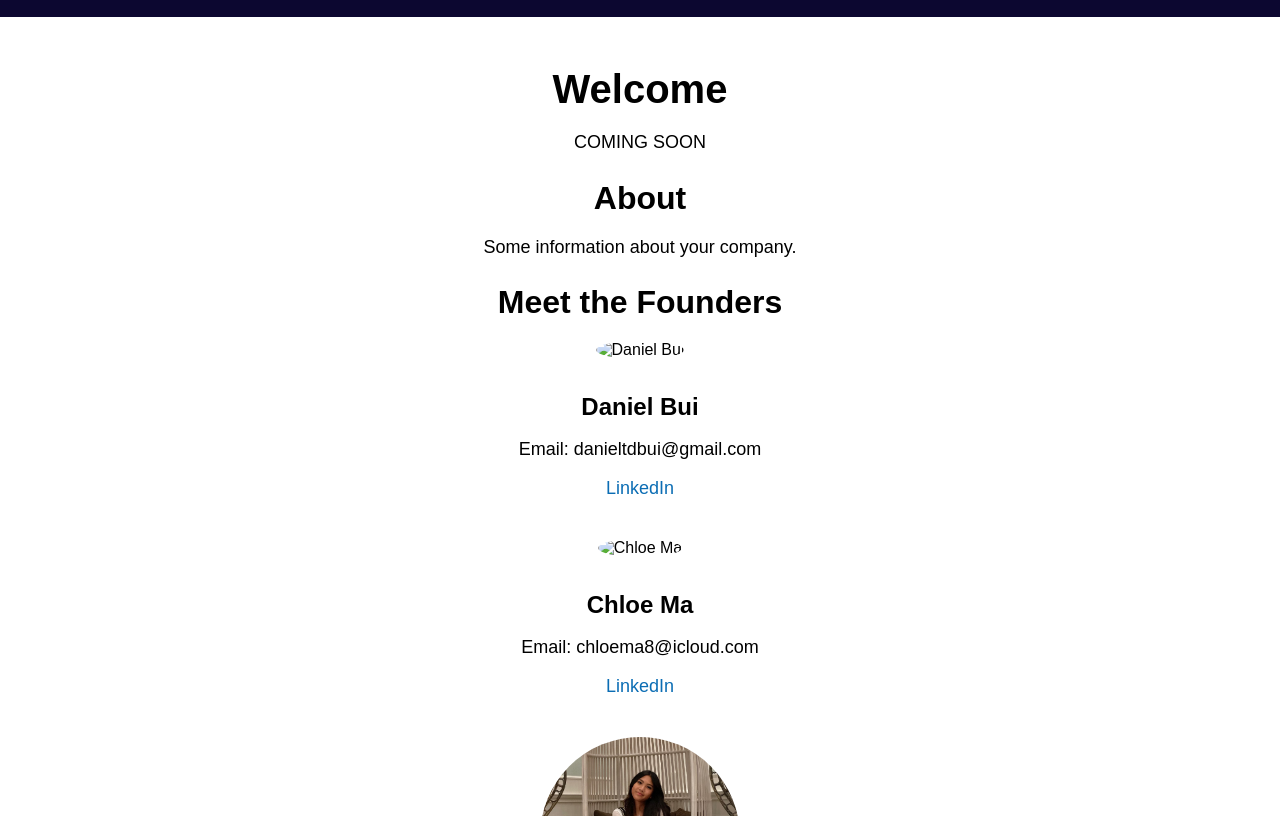
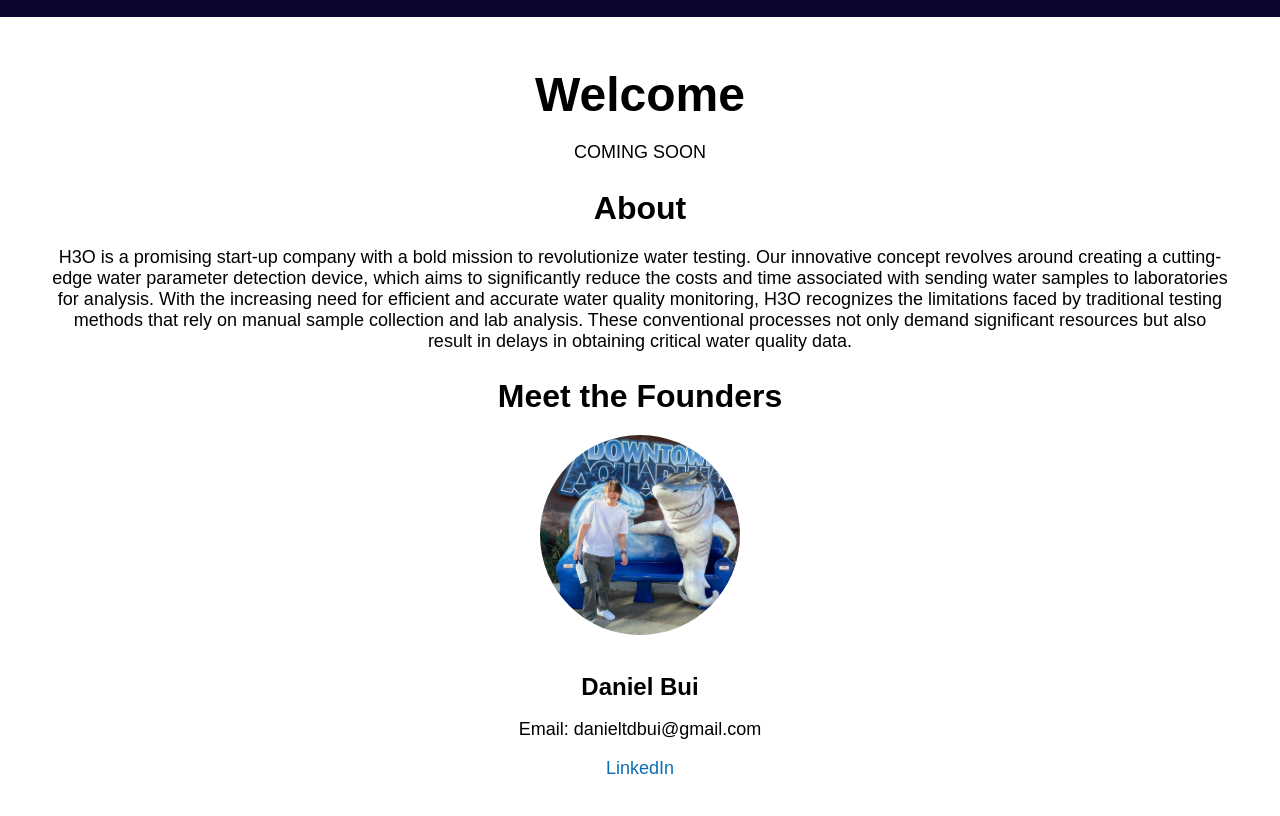
Before and after one commit to zekedomz/h30-spectra, a plain HTML site: page index.html in a window 1280 px wide. Shown: the part 187-1003 px from the top of the page. Drawn offline with Linux system fonts and the light colour scheme.

Commit message:
Updated about section, pictures, and coming soon

```diff
--- a/assets/style.css
+++ b/assets/style.css
@@ -42,7 +42,7 @@ body {
 }
 
 h1 {
-  font-size: 40px;
+  font-size: 48px; /* Updated font size */
   margin-bottom: 20px;
 }
 
--- a/index.html
+++ b/index.html
@@ -23,23 +23,26 @@
     <p>COMING SOON</p>
 
     <h2 id="about">About</h2>
-    <p>Some information about your company.</p>
+    <p>H3O is a promising start-up company with a bold mission to revolutionize water testing.
+      Our innovative concept revolves around creating a cutting-edge water parameter detection device, which aims to significantly reduce the costs and time associated with sending water samples to laboratories for analysis.
+      With the increasing need for efficient and accurate water quality monitoring, H3O recognizes the limitations faced by traditional testing methods that rely on manual sample collection and lab analysis.
+      These conventional processes not only demand significant resources but also result in delays in obtaining critical water quality data.</p>
 
     <h2 id="services">Meet the Founders</h2>
     <div class="founder">
-      <img src="assets/images/founder3.jpg" alt="Daniel Bui">
+      <img src="assets/images/daniel-bui.jpg" alt="Daniel Bui">
       <h3>Daniel Bui</h3>
       <p>Email: danieltdbui@gmail.com</p>
       <p><a href="https://www.linkedin.com/in/daniel-bui-a393a123a/">LinkedIn</a></p>
     </div>
     <div class="founder">
-      <img src="assets/images/founder2.jpg" alt="Chloe Ma">
+      <img src="assets/images/chloe-ma.jpg" alt="Chloe Ma">
       <h3>Chloe Ma</h3>
       <p>Email: chloema8@icloud.com</p>
       <p><a href="https://www.linkedin.com/in/chloe-ma-8a718327b/">LinkedIn</a></p>
     </div>
     <div class="founder">
-      <img src="assets/images/hayle-ma2.jpg" alt="Hayle Ma">
+      <img src="assets/images/hayle-ma3.jpg" alt="Hayle Ma">
       <h3>Hayle Ma</h3>
       <p>Email: haylema8@gmail.com</p>
       <p><a href="https://www.linkedin.com/in/hayle-ma-56b567274/">LinkedIn</a></p>
```
Also changed, not shown: assets/images/chloe-ma.jpg (added), assets/images/daniel-bui.jpg (added), assets/images/hayle-ma3.jpg (added), 1 other file.
